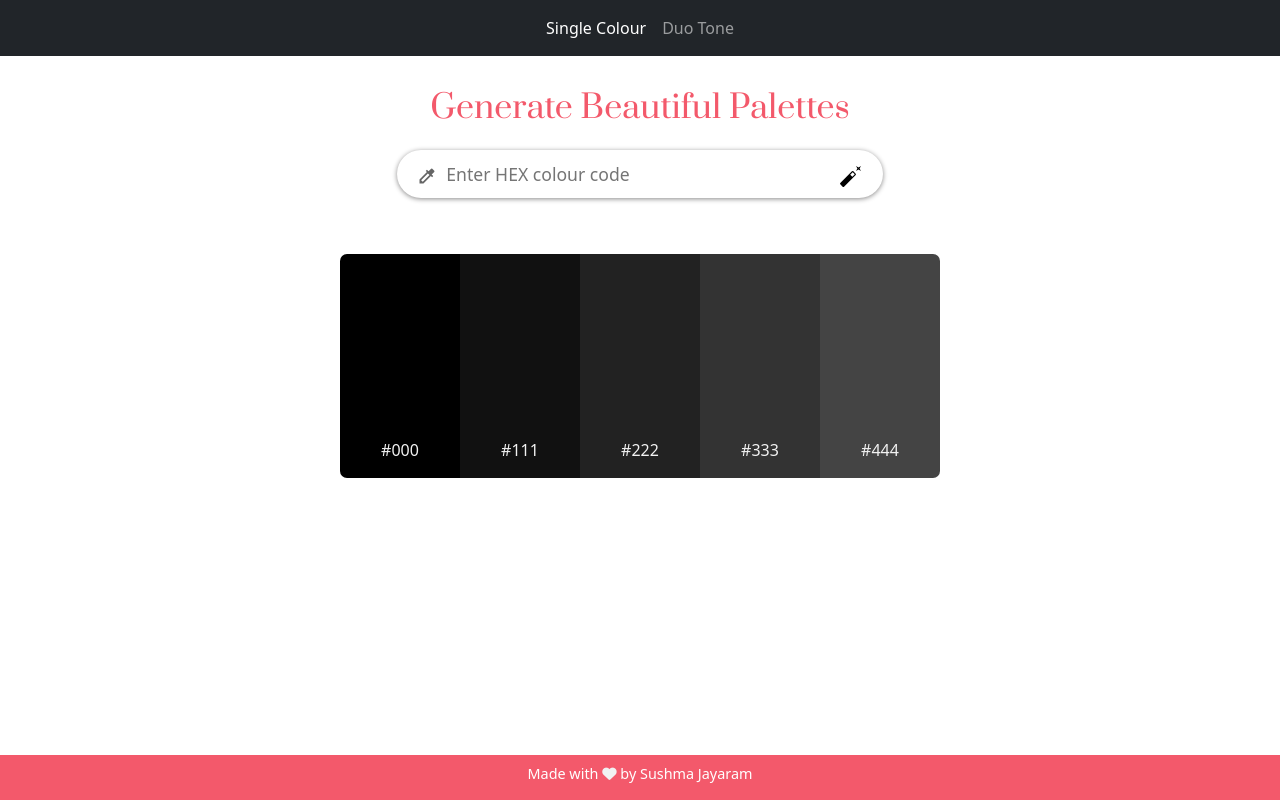
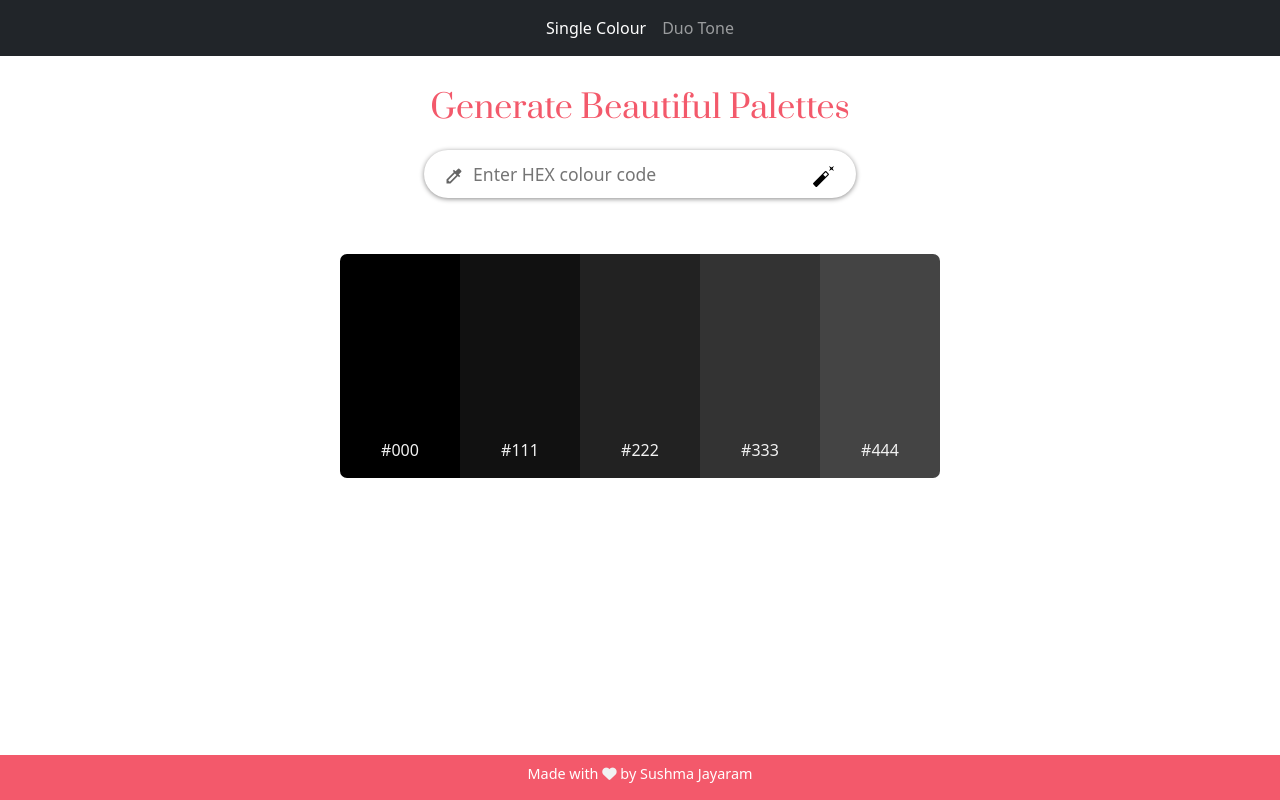
Before and after one commit to sushma1031/colour-palette-generator, a Next.js app: page / in a window 1280 px wide. Built offline with nearby package versions, Linux system fonts and the light colour scheme.

Commit message:
Modify Layout
Reformat to include content-wrap div & footer padding

```diff
--- a/components/Layout.js
+++ b/components/Layout.js
@@ -14,8 +14,10 @@ export default function Layout({ children }) {
         <meta charSet="utf-8" />
       </Head>
       <Navbar />
-      <Header />
-      <div>{children}</div>
+      <div className="content-wrap container-fluid">
+        <Header />
+        <div>{children}</div>
+      </div>
       <Footer />
     </>
   );
```
